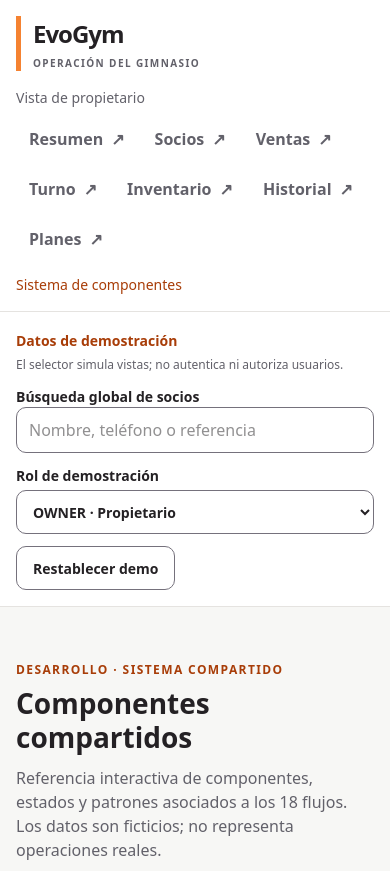
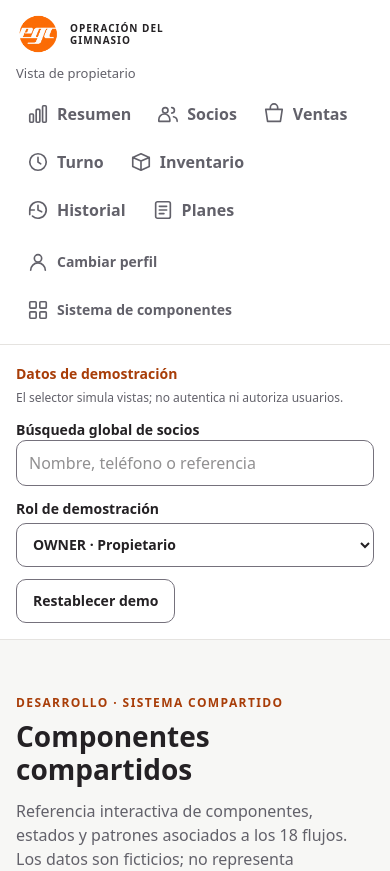
Before and after one commit to SirDaarick/EvoGym, a React (Vite) app: page /components in a window 390 px wide. Shown: the top 871 px of the page. Built offline with nearby package versions, Linux system fonts and the light colour scheme.

Commit message:
feat(navigation): add accessible collapsible sidebar

```diff
--- /dev/null
+++ b/odd/tasks/component-catalog-extension.md
@@ -0,0 +1,24 @@
+# Component Catalog Extension
+
+## Objective
+Add the approved collapsible global sidebar, demonstrate nine requested React Bits components in `/components`, and extend the existing TanStack data examples without changing operational controls or business rules.
+
+## Constraints and delivery
+- Preserve unrelated dirty and untracked files, especially `Design.md`, `.atl/`, `Logo_Evo.png`, and other ODD documents/previews.
+- Use the existing React 19, TypeScript, Vite, CSS-token, and Vitest stack. Adapt free React Bits TS-CSS source; retain its MIT + Commons Clause notice. No premium source or product authentication.
+- Keep all new motion demos catalog-only; the sidebar is the sole global UI change. Honor keyboard/focus, narrow reflow, themes, and reduced motion.
+- Route: delegated direct; multi-file implementation and source installation require a bounded writer. Forecast: over 400 authored lines. Delivery: local feature-branch chain on `codex/component-catalog-extension`; no push or PR.
+- Each unit includes its tests and a Conventional Commit. Receipt-driven development is off by clone-local choice; do not start native review.
+
+## Tasks
+- [x] **CE01 — Accessible collapsible sidebar.** Compact desktop rail with the supplied unaltered logo, recognizable icons, accessible names, hover/focus expansion and explicit pin toggle; active state and narrow layout remain usable. Route: delegated direct (app shell, styles, tests). TDD RED: two focused sidebar tests failed before implementation; GREEN: focused app tests 12/12. Writer checks: `npm run typecheck` passed, `npm test` passed (80/80), `npm run build` passed with the existing non-failing chunk warning. Parent spot check: `npm run typecheck` passed. Layout reserves expanded width so hovering does not cover or shift transaction content; 150ms motion is disabled for reduced motion and narrow layouts. Commit identity pending.
+- [ ] **CE02 — React Bits catalog demos.** Install/adapt CodeSlots, JellyRadio, RubberSegment, SpringCheck, SquishSwitch, SwipeToast, MagicBento, AnimatedList, and Stepper TS-CSS source; keep license notice and create interactive fictional examples. Tests: all nine render and respond, disabled/reduced-motion/feedback cases, typecheck, full test, build. Route: delegated direct (registry setup, source, catalog, styles, tests).
+- [ ] **CE03 — TanStack data showcase.** Keep existing line/bar charts; add a fictional categorical comparison chart with exact-value table, plus filtering and row selection in existing TanStack Table example. Tests: controls/results/accessible alternatives, typecheck, full test, build. Route: delegated direct (catalog/data/chart/tests).
+
+## Progress and evidence
+- Starting branch point: `a79cea6`; pre-existing unrelated work remains dirty/untracked.
+- 2026-10-10: Read-only map confirmed existing fixed sidebar and existing TanStack chart/table demos. React Bits free license is MIT + Commons Clause.
+- CE01: Implemented and verified the global collapsible sidebar; only the pre-existing `Logo_Evo.png` asset is staged from prior untracked files because the sidebar directly uses it.
+
+## Next step
+Commit CE01, then install and adapt the nine React Bits components for CE02.
--- a/src/app/App.tsx
+++ b/src/app/App.tsx
@@ -16,6 +16,24 @@ import { ReceptionHome } from '../features/reception/ReceptionHome';
 import { OwnerQuestions } from '../features/demo/OwnerQuestions';
 import { Button } from '../shared/ui';
 import { homePath, navigation, rolePath } from './navigation';
+import logo from '../../Logo_Evo.png';
+
+const navIcons: Record<string, React.ReactNode> = {
+  home: <><path d="m3 10 9-7 9 7v10a1 1 0 0 1-1 1h-5v-7H9v7H4a1 1 0 0 1-1-1z" /></>,
+  overview: <><rect x="3" y="12" width="4" height="9" rx="1" /><rect x="10" y="7" width="4" height="14" rx="1" /><rect x="17" y="3" width="4" height="18" rx="1" /></>,
+  members: <><circle cx="9" cy="8" r="3" /><path d="M2 20v-2a6 6 0 0 1 12 0v2zM16 5a3 3 0 0 1 0 6m2 4a5 5 0 0 1 4 5" /></>,
+  sales: <><path d="M3 7h18l-2 13H5zM8 7V5a4 4 0 0 1 8 0v2" /></>,
+  shifts: <><circle cx="12" cy="12" r="9" /><path d="M12 7v5l3 2" /></>,
+  inventory: <><path d="m3 7 9-4 9 4v10l-9 4-9-4zM3 7l9 4 9-4M12 11v10" /></>,
+  history: <><path d="M3 12a9 9 0 1 1 3 6.7M3 17v-5h5M12 7v5l4 2" /></>,
+  plans: <><rect x="4" y="3" width="16" height="18" rx="2" /><path d="M8 8h8M8 12h8M8 16h5" /></>,
+  profile: <><circle cx="12" cy="8" r="4" /><path d="M4 21a8 8 0 0 1 16 0" /></>,
+  components: <><rect x="3" y="3" width="7" height="7" rx="1" /><rect x="14" y="3" width="7" height="7" rx="1" /><rect x="3" y="14" width="7" height="7" rx="1" /><rect x="14" y="14" width="7" height="7" rx="1" /></>,
+};
+
+function NavIcon({ name }: { name: string }) {
+  return <svg className="sidebar-icon" viewBox="0 0 24 24" fill="none" stroke="currentColor" strokeWidth="1.8" strokeLinecap="round" strokeLinejoin="round" aria-hidden="true">{navIcons[name]}</svg>;
+}
 
 export function App() {
   const location = useLocation();
@@ -23,6 +41,10 @@ export function App() {
   const { reset, resetVersion } = useDemo();
   const [catalogRole, setCatalogRole] = useState<Role>(location.pathname.startsWith('/reception/') ? 'RECEPTION' : 'OWNER');
   const [message, setMessage] = useState('');
+  const [sidebarPinned, setSidebarPinned] = useState(false);
+  const [sidebarHovered, setSidebarHovered] = useState(false);
+  const [sidebarFocused, setSidebarFocused] = useState(false);
+  const sidebarExpanded = sidebarPinned || sidebarHovered || sidebarFocused;
   const role: Role = location.pathname.startsWith('/reception/') ? 'RECEPTION' : location.pathname.startsWith('/owner/') ? 'OWNER' : catalogRole;
   const items = navigation.filter(item => item.roles.includes(role));
   useEffect(() => {
@@ -58,11 +80,12 @@ export function App() {
 
   return <div className="app-shell">
     <a href="#main-content" className="skip-link">Ir al contenido</a>
-    <aside className="sidebar">
-      <Link className="brand" to={homePath(role)}>EvoGym<span>OPERACIÓN DEL GIMNASIO</span></Link>
+    <aside className="sidebar" aria-label="Barra lateral" data-expanded={sidebarExpanded} onMouseEnter={() => setSidebarHovered(true)} onMouseLeave={() => setSidebarHovered(false)} onFocus={() => setSidebarFocused(true)} onBlur={event => { if (!event.currentTarget.contains(event.relatedTarget)) setSidebarFocused(false); }}>
+      <div className="sidebar-head"><Link className="brand" to={homePath(role)} title="EvoGym"><img src={logo} alt="EvoGym" /><span aria-hidden="true">OPERACIÓN DEL GIMNASIO</span></Link>
+        <button className="sidebar-toggle" type="button" aria-label={sidebarPinned ? 'Liberar barra lateral' : 'Fijar barra lateral'} aria-pressed={sidebarPinned} aria-expanded={sidebarExpanded} onClick={() => setSidebarPinned(value => !value)} title={sidebarPinned ? 'Liberar barra lateral' : 'Fijar barra lateral'}><span aria-hidden="true">{sidebarPinned ? '‹' : '›'}</span></button></div>
       <p className="sidebar-caption">{role === 'OWNER' ? 'Vista de propietario' : 'Vista de recepción'}</p>
-      <nav aria-label="Navegación principal">{items.map(item => <NavLink key={item.slug} to={rolePath(role, item.slug)}>{item.label}<span aria-hidden="true">↗</span></NavLink>)}</nav>
-      <div className="sidebar-bottom"><p>Prototipo local</p><p><Link to="/">Cambiar perfil</Link></p><Link to="/components">Sistema de componentes</Link><p className="muted">Sin conexión a datos reales.</p></div>
+      <nav aria-label="Navegación principal">{items.map(item => <NavLink key={item.slug} to={rolePath(role, item.slug)} aria-label={item.label} title={item.label}><NavIcon name={item.slug} /><span className="sidebar-label" aria-hidden="true">{item.label}</span></NavLink>)}</nav>
+      <div className="sidebar-bottom"><p className="sidebar-note">Prototipo local</p><Link to="/" aria-label="Cambiar perfil" title="Cambiar perfil"><NavIcon name="profile" /><span className="sidebar-label" aria-hidden="true">Cambiar perfil</span></Link><Link to="/components" aria-label="Sistema de componentes" title="Sistema de componentes"><NavIcon name="components" /><span className="sidebar-label" aria-hidden="true">Sistema de componentes</span></Link><p className="sidebar-note muted">Sin conexión a datos reales.</p></div>
     </aside>
     <div className="workspace">
       <header className="demo-bar"><div><strong>Datos de demostración</strong><p>El selector simula vistas; no autentica ni autoriza usuarios.</p></div>
--- a/src/styles.css
+++ b/src/styles.css
@@ -40,16 +40,29 @@
 
 @layer components {
   .app-shell { display: grid; grid-template-columns: 240px minmax(0, 1fr); min-height: 100vh; }
-  .sidebar { background: white; border-right: 1px solid var(--color-divider); padding: 32px 20px; display: flex; flex-direction: column; }
-  .brand { font-size: 28px; font-weight: 800; letter-spacing: -1px; text-decoration: none; color: var(--color-ink); border-left: 5px solid var(--color-brand); padding-left: 12px; }
-  .brand span { display: block; font-size: 10px; letter-spacing: 1.4px; color: var(--color-muted); margin-top: 4px; }
-  .sidebar-caption { font-size: 14px; margin: 32px 12px 12px; color: var(--color-muted); }
-  .sidebar nav { display: grid; gap: 4px; }
-  .sidebar nav a { display: flex; justify-content: space-between; color: var(--color-muted); text-decoration: none; border-radius: 10px; padding: 12px; border: 1px solid transparent; font-weight: 600; }
-  .sidebar nav a:hover { background: var(--color-canvas); }
-  .sidebar nav a.active { background: var(--color-soft); color: var(--color-primary); border-color: var(--color-primary); }
-  .sidebar-bottom { margin-top: auto; padding: 40px 12px 0; font-size: 14px; }
-  .sidebar-bottom p:first-child { font-weight: 700; }
+  .sidebar { box-sizing: border-box; width: 76px; min-width: 0; background: var(--color-surface); border-right: 1px solid var(--color-divider); padding: 24px 10px; display: flex; flex-direction: column; overflow: hidden; transition: width 150ms ease, padding-inline 150ms ease; }
+  .sidebar[data-expanded="true"] { width: 240px; padding-inline: 16px; }
+  .sidebar-head { display: flex; flex-direction: column; gap: 12px; align-items: center; }
+  .sidebar[data-expanded="true"] .sidebar-head { flex-direction: row; justify-content: space-between; }
+  .brand { display: flex; align-items: center; min-width: 0; gap: 0; color: var(--color-ink); text-decoration: none; }
+  .sidebar[data-expanded="true"] .brand { gap: 10px; }
+  .brand img { display: block; width: 44px; height: 44px; object-fit: contain; flex: none; }
+  .brand span { display: block; max-width: 0; opacity: 0; overflow: hidden; white-space: nowrap; font-size: 10px; font-weight: 700; letter-spacing: 1px; line-height: 1.25; transition: max-width 150ms ease, opacity 150ms ease; }
+  .sidebar[data-expanded="true"] .brand span { max-width: 145px; opacity: 1; white-space: normal; }
+  .sidebar-toggle { display: grid; place-items: center; flex: none; width: 44px; height: 44px; padding: 0; border: 1px solid var(--color-divider); border-radius: 10px; color: var(--color-ink); background: var(--color-surface); cursor: pointer; }
+  .sidebar-toggle:hover { background: var(--color-soft); }
+  .sidebar-caption, .sidebar-note { display: none; }
+  .sidebar[data-expanded="true"] .sidebar-caption { display: block; font-size: 13px; margin: 20px 8px 12px; color: var(--color-muted); }
+  .sidebar nav { display: grid; gap: 4px; margin-top: 20px; }
+  .sidebar nav a, .sidebar-bottom a { display: flex; align-items: center; justify-content: center; min-height: 44px; min-width: 0; gap: 0; color: var(--color-muted); text-decoration: none; border-radius: 10px; padding: 8px; border: 1px solid transparent; font-weight: 600; box-sizing: border-box; }
+  .sidebar[data-expanded="true"] nav a, .sidebar[data-expanded="true"] .sidebar-bottom a { justify-content: flex-start; gap: 12px; }
+  .sidebar-icon { width: 22px; height: 22px; flex: none; }
+  .sidebar-label { display: inline-block; max-width: 0; opacity: 0; overflow: hidden; white-space: nowrap; transition: max-width 150ms ease, opacity 150ms ease; }
+  .sidebar[data-expanded="true"] .sidebar-label { max-width: 155px; opacity: 1; text-overflow: ellipsis; }
+  .sidebar nav a:hover, .sidebar-bottom a:hover { background: var(--color-canvas); }
+  .sidebar nav a.active, .sidebar-bottom a.active { background: var(--color-soft); color: var(--color-primary); border-color: var(--color-primary); }
+  .sidebar-bottom { display: grid; gap: 4px; margin-top: auto; padding-top: 28px; font-size: 14px; }
+  .sidebar[data-expanded="true"] .sidebar-note { display: block; margin: 4px 8px; font-size: 12px; }
   .workspace { min-width: 0; }
   .demo-bar { display: flex; justify-content: space-between; gap: 24px; padding: 20px 32px; background: white; border-bottom: 1px solid var(--color-divider); align-items: center; }
   .demo-bar strong { font-size: 14px; color: var(--color-primary); }
@@ -93,19 +106,22 @@
 }
 
 @media (max-width: 1000px) {
-  .app-shell { grid-template-columns: 200px minmax(0, 1fr); }
+  .app-shell { grid-template-columns: 240px minmax(0, 1fr); }
   .demo-bar { align-items: start; flex-direction: column; gap: 12px; }
   .demo-bar p { max-width: none; }
 }
 @media (max-width: 720px) {
   .app-shell { display: block; }
-  .sidebar { padding: 16px; border-right: none; border-bottom: 1px solid var(--color-divider); }
-  .brand { font-size: 24px; }
-  .sidebar-caption { margin: 16px 0 8px; }
-  .sidebar nav { display: flex; flex-wrap: wrap; }
-  .sidebar nav a { padding: 10px 12px; gap: 8px; }
-  .sidebar-bottom { padding: 12px 0 0; margin: 0; }
-  .sidebar-bottom p { display: none; }
+  .sidebar, .sidebar[data-expanded="true"] { width: 100%; padding: 12px 16px; border-right: none; border-bottom: 1px solid var(--color-divider); overflow: visible; transition: none; }
+  .sidebar-head, .sidebar[data-expanded="true"] .sidebar-head { flex-direction: row; justify-content: space-between; }
+  .brand span, .sidebar[data-expanded="true"] .brand span { max-width: 145px; opacity: 1; white-space: normal; transition: none; }
+  .sidebar-toggle { display: none; }
+  .sidebar-caption, .sidebar[data-expanded="true"] .sidebar-caption { display: block; margin: 8px 0; }
+  .sidebar nav { display: flex; flex-wrap: wrap; margin-top: 0; }
+  .sidebar nav a, .sidebar[data-expanded="true"] nav a, .sidebar-bottom a, .sidebar[data-expanded="true"] .sidebar-bottom a { justify-content: flex-start; gap: 8px; padding: 8px 10px; }
+  .sidebar-label, .sidebar[data-expanded="true"] .sidebar-label { max-width: none; opacity: 1; transition: none; }
+  .sidebar-bottom { display: flex; flex-wrap: wrap; padding: 8px 0 0; margin: 0; }
+  .sidebar-note, .sidebar[data-expanded="true"] .sidebar-note { display: none; }
   .demo-bar { padding: 16px; }
   .demo-controls { width: 100%; flex-wrap: wrap; }
   .demo-controls label { max-width: none; flex: 1 1 210px; }
```
Also changed, not shown: Logo_Evo.png (added), 1 other file (tests, documents, lock files or other folders).
